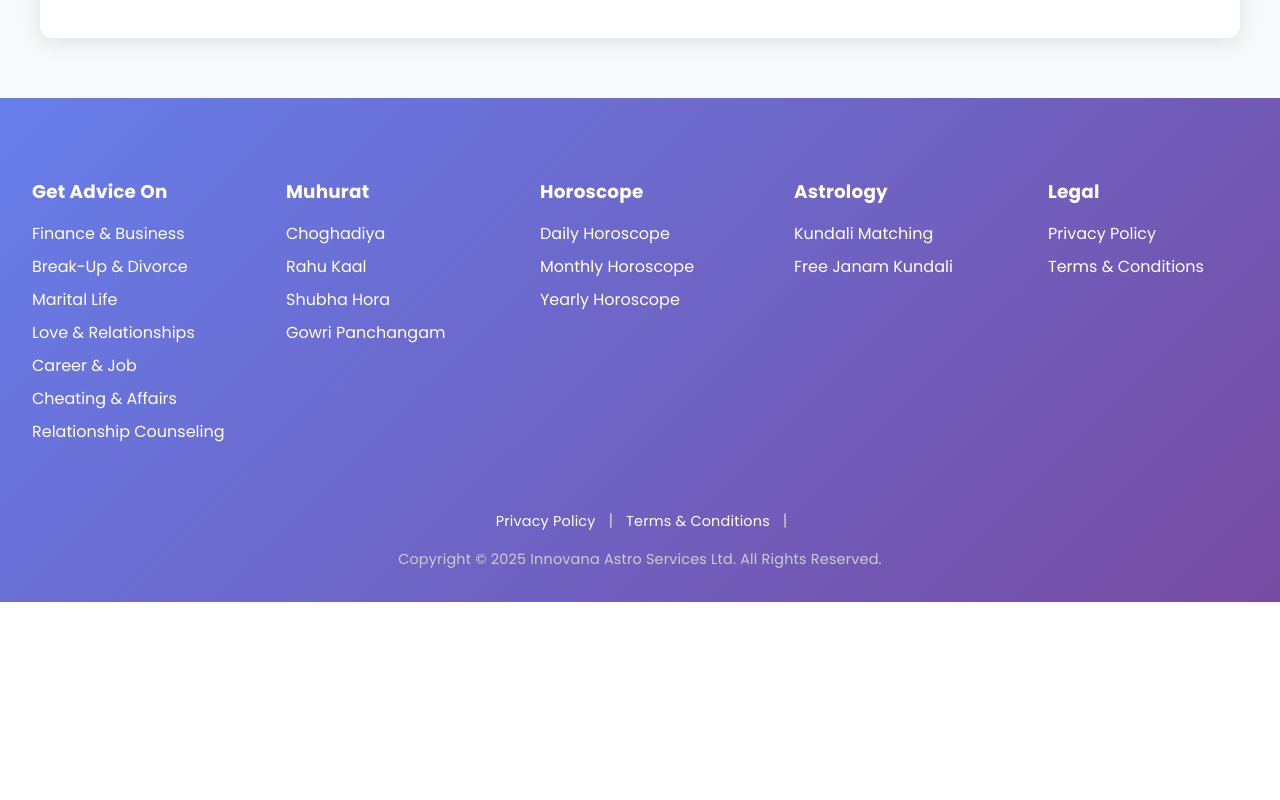
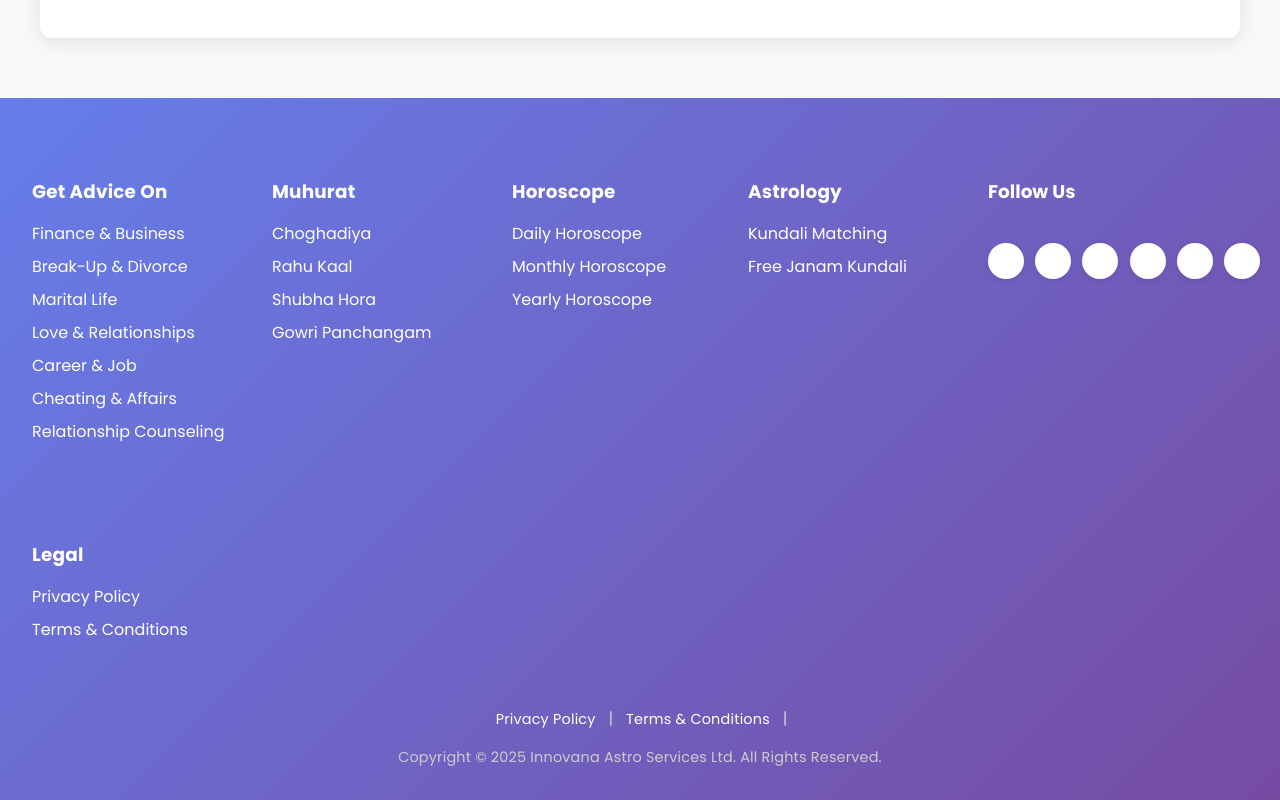
Before and after one commit to Sid19438/frontLine, a React (Create React App) app: page /refund-policy in a window 1280 px wide. Shown: the part 4755-5555 px from the top of the page. Before the commit the page ends 5357 px from the top, so only its background shows below. Built offline with nearby package versions, Linux system fonts and the light colour scheme; no server answers.

Commit message:
fixed to deploy 02 sep

```diff
--- a/src/components/Footer.tsx
+++ b/src/components/Footer.tsx
@@ -68,6 +68,16 @@ const Footer = () => (
           </ul>
         </div>
       </div>
+      <div className="footer-col-apps">
+        <h4>Follow Us</h4>
+        <div className="footer-social-icons">
+          {socialLinks.map((social, index) => (
+            <a key={index} href={social.href} className="footer-social-icon" target="_blank" rel="noopener noreferrer">
+              {social.icon}
+            </a>
+          ))}
+        </div>
+      </div>
     </div>
     <div className="footer-bottom">
       <div className="footer-legal-links">
```
Also changed, not shown: src/components/PaymentStatus.css (line endings or trailing spaces), 1 other file (tests, documents, lock files or other folders).
